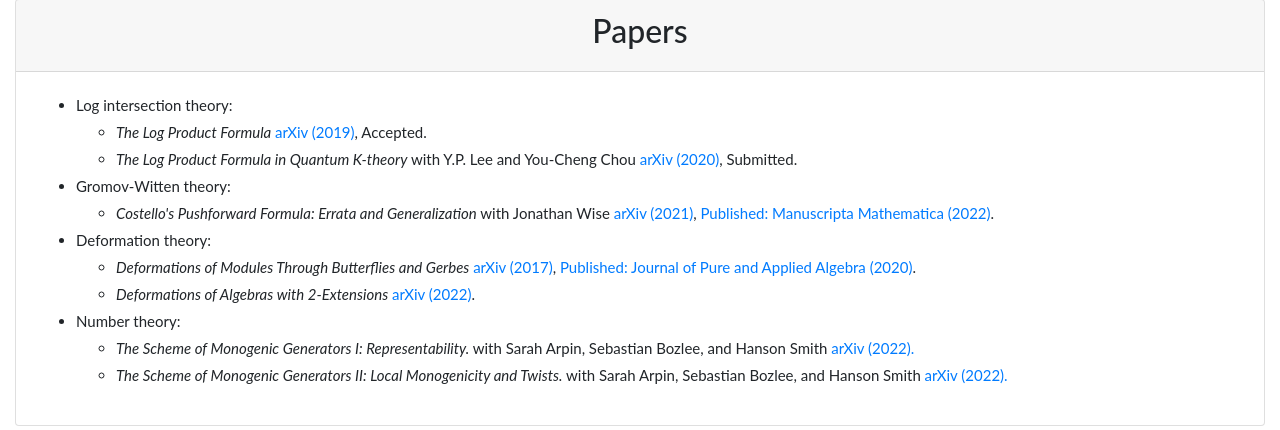
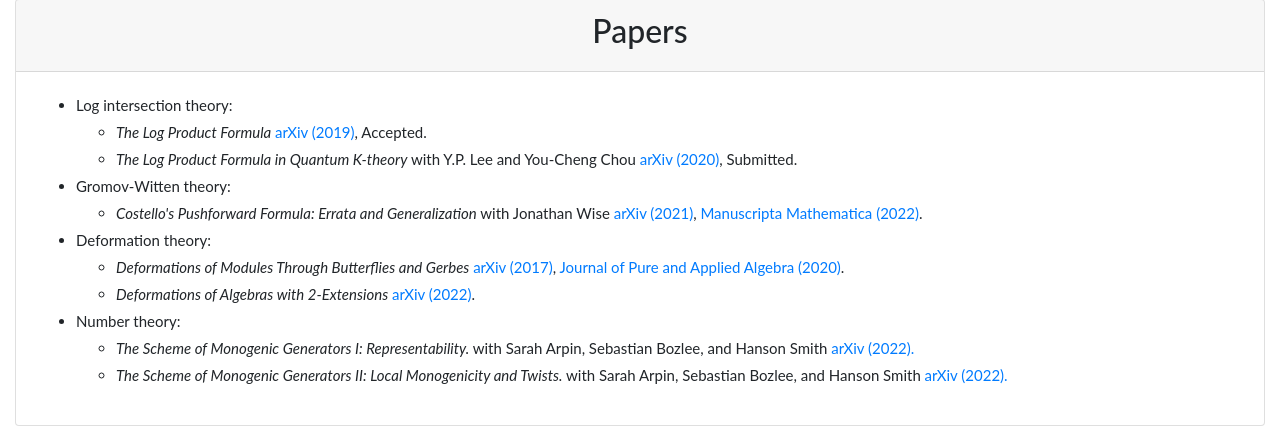
Before and after one commit to nanotech22/logetale, a Flask app: page / in a window 1280 px wide. Shown: the part 1405-1835 px from the top of the page. Run offline with Flask 2, Linux system fonts and the light colour scheme; some libraries are stand-ins or nearby versions.

```diff
--- a/templates/pages/index.html
+++ b/templates/pages/index.html
@@ -49,7 +49,7 @@
 
                 <li> Gromov-Witten theory:
                     <ul>
-                        <li><i>Costello's Pushforward Formula: Errata and Generalization</i> with Jonathan Wise <a href="https://arxiv.org/abs/2103.10348"> arXiv (2021)</a>, <a href="https://rdcu.be/cOwiF">Published: Manuscripta Mathematica (2022)</a>.</li>
+                        <li><i>Costello's Pushforward Formula: Errata and Generalization</i> with Jonathan Wise <a href="https://arxiv.org/abs/2103.10348"> arXiv (2021)</a>, <a href="https://rdcu.be/cOwiF">Manuscripta Mathematica (2022)</a>.</li>
 
                     </ul>
                 </li>
@@ -57,7 +57,7 @@
                 <li> Deformation theory:
                     <ul>
                         <li>
-                        <i>Deformations of Modules Through Butterflies and Gerbes</i> <a href="https://arxiv.org/abs/1712.01384">arXiv (2017)</a>, <a href="https://www.sciencedirect.com/science/article/pii/S0022404919301288">Published: Journal of Pure and Applied Algebra (2020)</a>.</li>
+                        <i>Deformations of Modules Through Butterflies and Gerbes</i> <a href="https://arxiv.org/abs/1712.01384">arXiv (2017)</a>, <a href="https://www.sciencedirect.com/science/article/pii/S0022404919301288">Journal of Pure and Applied Algebra (2020)</a>.</li>
                         </li>
                         <li>
                         <i>Deformations of Algebras with 2-Extensions</i> <a href="https://arxiv.org/abs/2204.12040">arXiv (2022)</a>.</li>
```
Also changed, not shown: templates/pages/personal.html (+7 -0 lines).
